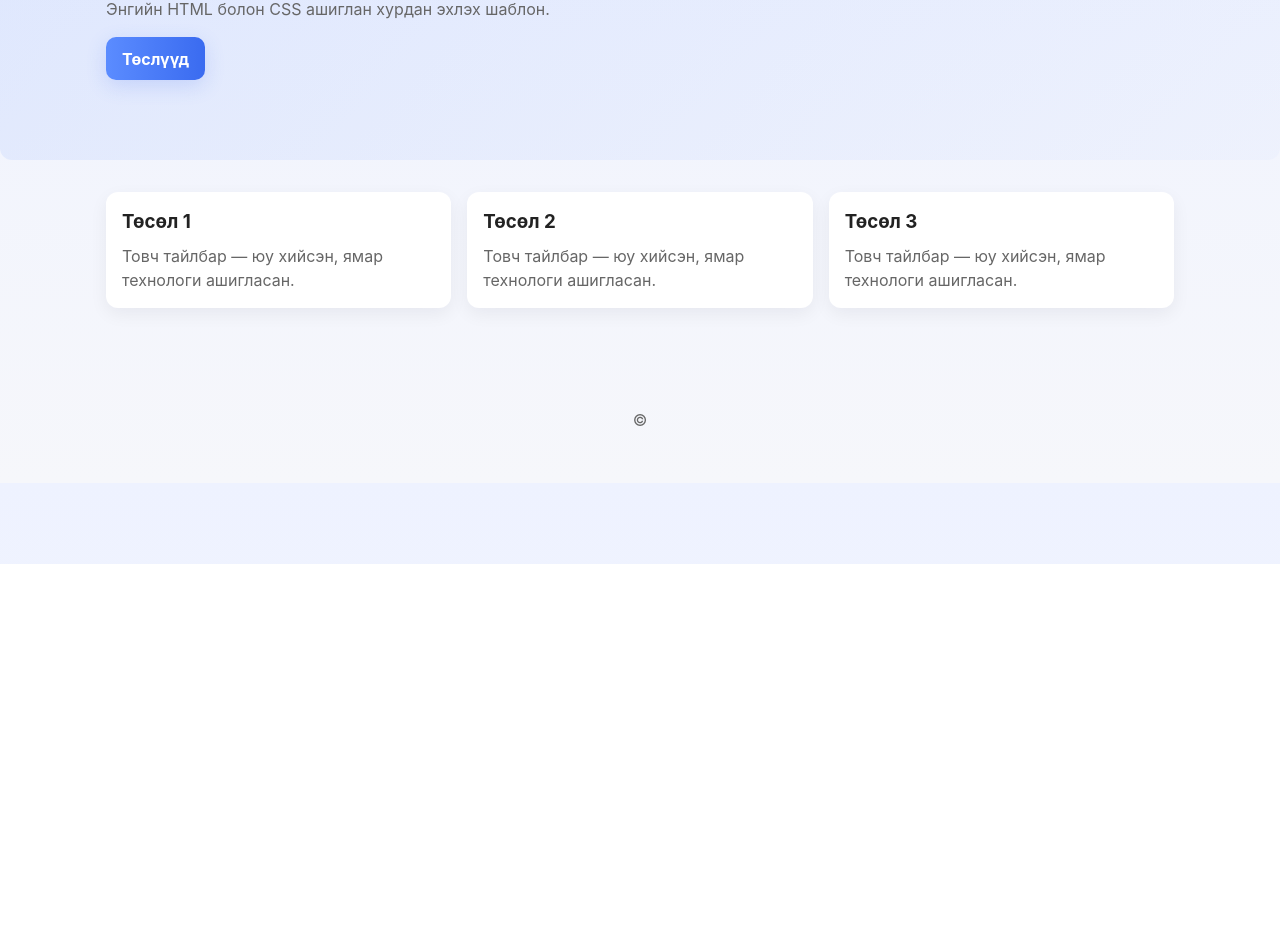
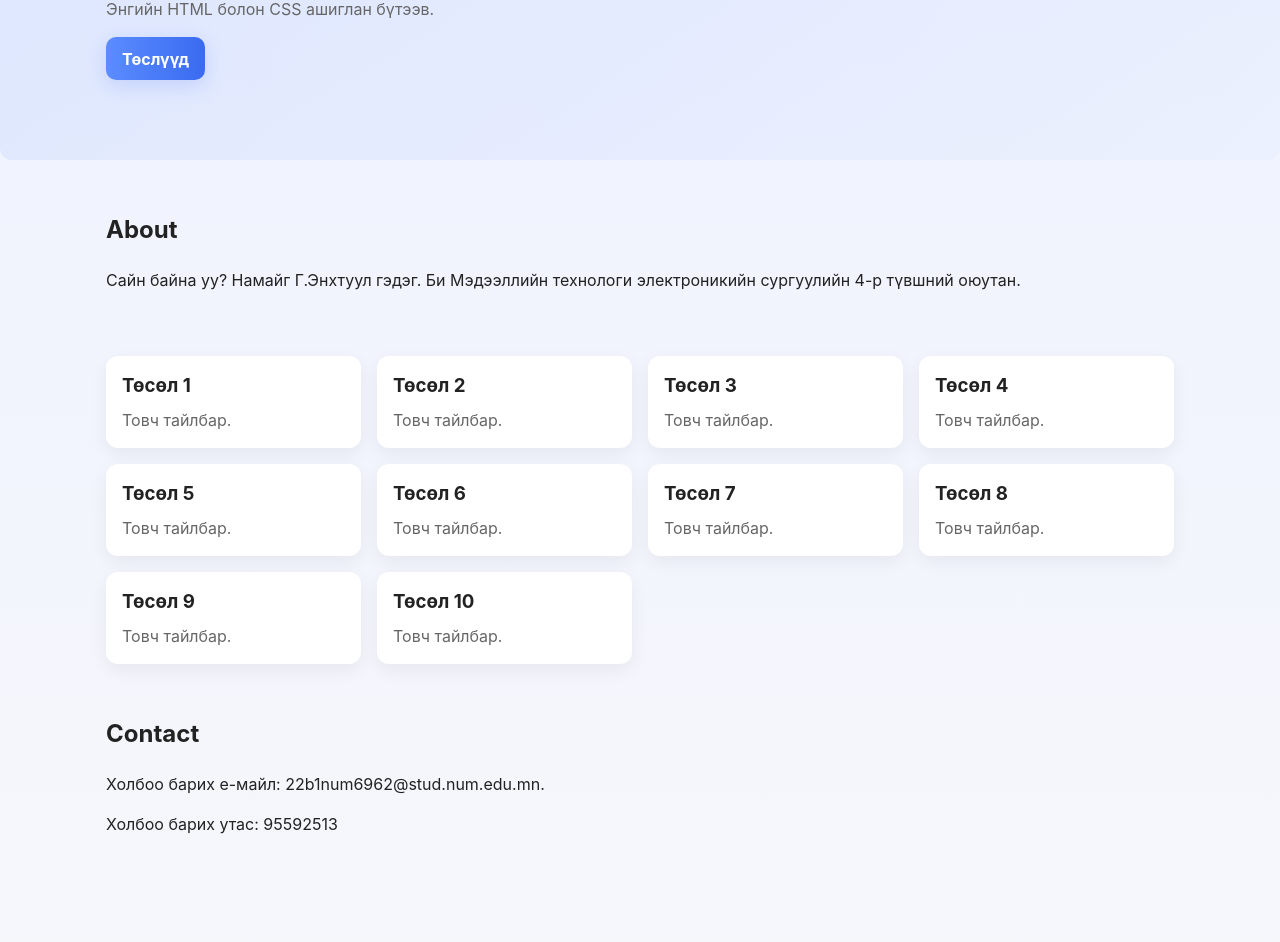
Before and after one commit to tagtaaa/tuulai.github.io, a plain HTML site: page index.html in a window 1280 px wide. Shown: the part 236-1178 px from the top of the page. Before the commit the page ends 800 px from the top, so only its background shows below. Drawn offline with Linux system fonts and the light colour scheme.

Commit message:
html+css nemlee

```diff
--- a/index.html
+++ b/index.html
@@ -11,39 +11,91 @@
     <div class="container">
       <h1 class="logo">Миний Сайт</h1>
       <nav class="nav">
-        <a href="#">Home</a>
-        <a href="#">About</a>
-        <a href="#">Projects</a>
-        <a href="#">Contact</a>
+        <a href="#hero">Home</a>
+        <a href="#about">About</a>
+        <a href="#projects">Projects</a>
+        <a href="#contact">Contact</a>
       </nav>
     </div>
   </header>
 
   <main>
-    <section class="hero">
+    <!-- Hero Section -->
+    <section id="hero" class="hero">
       <div class="container">
-        <h2>Сайн байна уу — Энэ бол миний анхны вэб</h2>
-        <p>Энгийн HTML болон CSS ашиглан хурдан эхлэх шаблон.</p>
+        <h2>Сайн байна уу — Миний вэбсайт</h2>
+        <p>Энгийн HTML болон CSS ашиглан бүтээв.</p>
         <a class="btn" href="#projects">Төслүүд</a>
       </div>
     </section>
 
+    <!-- About Section -->
+    <section id="about" class="container">
+      <h2>About</h2>
+      <p>Сайн байна уу? Намайг Г.Энхтуул гэдэг. Би Мэдээллийн технологи электроникийн сургуулийн 4-р түвшний оюутан.</p>
+    </section>
+
+    <!-- Projects Section -->
     <section id="projects" class="grid container">
+      <!-- 10 card үүсгэх -->
       <article class="card">
         <h3>Төсөл 1</h3>
-        <p>Товч тайлбар — юу хийсэн, ямар технологи ашигласан.</p>
+        <p>Товч тайлбар.</p>
       </article>
       <article class="card">
         <h3>Төсөл 2</h3>
-        <p>Товч тайлбар — юу хийсэн, ямар технологи ашигласан.</p>
+        <p>Товч тайлбар.</p>
       </article>
       <article class="card">
         <h3>Төсөл 3</h3>
-        <p>Товч тайлбар — юу хийсэн, ямар технологи ашигласан.</p>
+        <p>Товч тайлбар.</p>
       </article>
+      <article class="card">
+        <h3>Төсөл 4</h3>
+        <p>Товч тайлбар.</p>
+      </article>
+      <article class="card">
+        <h3>Төсөл 5</h3>
+        <p>Товч тайлбар.</p>
+      </article>
+      <article class="card">
+        <h3>Төсөл 6</h3>
+        <p>Товч тайлбар.</p>
+      </article>
+      <article class="card">
+        <h3>Төсөл 7</h3>
+        <p>Товч тайлбар.</p>
+      </article>
+      <article class="card">
+        <h3>Төсөл 8</h3>
+        <p>Товч тайлбар.</p>
+      </article>
+      <article class="card">
+        <h3>Төсөл 9</h3>
+        <p>Товч тайлбар.</p>
+      </article>
+      <article class="card">
+        <h3>Төсөл 10</h3>
+        <p>Товч тайлбар.</p>
+      </article>
+    </section>
+
+    <!-- Contact Section -->
+    <section id="contact" class="container">
+      <h2>Contact</h2>
+      <p>Холбоо барих е-майл: 22b1num6962@stud.num.edu.mn.</p>
+      <p>Холбоо барих утас: 95592513</p>
     </section>
   </main>
 
   <footer class="site-footer">
     <div class="container">
-      <p>© <span id="year"></span
+      <p>© <span id="year"></span> Г.Энхтуул — All rights reserved.</p>
+    </div>
+  </footer>
+
+  <script>
+    document.getElementById('year').textContent = new Date().getFullYear();
+  </script>
+</body>
+</html>
--- a/styles.css
+++ b/styles.css
@@ -60,3 +60,6 @@ body{
   .container{padding:.75rem}
   .hero{padding:2.5rem .75rem}
 }
+html {
+  scroll-behavior: smooth;
+}
```
